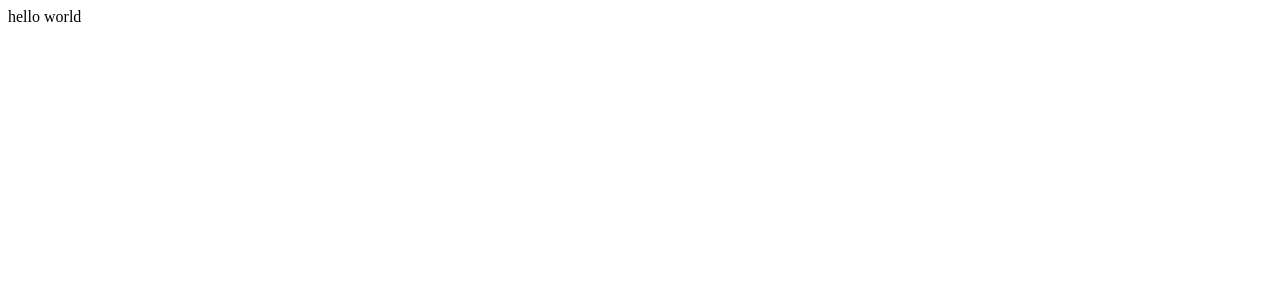
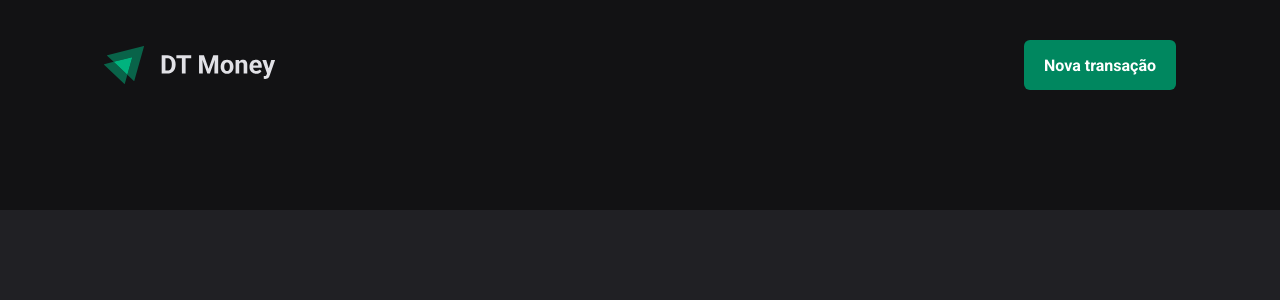
Before and after one commit to fescherer/project-studies, a React (Vite) app in the folder rocketseat/rockeseat-bootcamp/reactjs/03-DT-money/: page / in a window 1280 px wide. Shown: the top 300 px of the page. Built offline with nearby package versions, Linux system fonts and the light colour scheme.

Commit message:
:sparkles: header

```diff
--- a/rocketseat/rockeseat-bootcamp/reactjs/03-DT-money/src/App.tsx
+++ b/rocketseat/rockeseat-bootcamp/reactjs/03-DT-money/src/App.tsx
@@ -1,12 +1,13 @@
 import { ThemeProvider } from 'styled-components'
 import { defaultTheme } from './styles/theme/default'
+import { GlobalStyle } from './styles/theme/global'
+import { Transactions } from './pages/Transactions'
 
 export function App() {
   return (
     <ThemeProvider theme={defaultTheme}>
-      <div>
-        <span>hello world</span>
-      </div>
+      <GlobalStyle />
+      <Transactions />
     </ThemeProvider>
   )
 }
--- /dev/null
+++ b/rocketseat/rockeseat-bootcamp/reactjs/03-DT-money/src/components/Header/index.tsx
@@ -0,0 +1,15 @@
+import { HeaderContainer, HeaderContent, NewTransactionButton } from './styles'
+
+import logoImg from '../../assets/header-logo.svg'
+
+export function Header() {
+  return (
+    <HeaderContainer>
+      <HeaderContent>
+        <img src={logoImg} alt="" />
+
+        <NewTransactionButton>Nova transação</NewTransactionButton>
+      </HeaderContent>
+    </HeaderContainer>
+  )
+}
--- /dev/null
+++ b/rocketseat/rockeseat-bootcamp/reactjs/03-DT-money/src/components/Header/styles.ts
@@ -0,0 +1,31 @@
+import styled from 'styled-components'
+
+export const HeaderContainer = styled.header`
+  background: ${(props) => props.theme['gray-900']};
+  padding: 2.5rem 0 7.5rem;
+`
+
+export const HeaderContent = styled.div`
+  width: 100%;
+  max-width: 1120px;
+  margin: 0 auto;
+  padding: 0 1.5rem;
+  display: flex;
+  justify-content: space-between;
+  align-items: center;
+`
+
+export const NewTransactionButton = styled.button`
+  height: 50px;
+  border: 0;
+  background: ${(props) => props.theme['green-500']};
+  color: ${(props) => props.theme['white']};
+  font-weight: bold;
+  padding: 0 1.25rem;
+  border-radius: 6px;
+  cursor: pointer;
+  &:hover {
+    background: ${(props) => props.theme['green-700']};
+    transition: background-color 0.2s;
+  }
+`
--- /dev/null
+++ b/rocketseat/rockeseat-bootcamp/reactjs/03-DT-money/src/pages/Transactions/index.tsx
@@ -0,0 +1,9 @@
+import { Header } from '../../components/Header'
+
+export function Transactions() {
+  return (
+    <div>
+      <Header />
+    </div>
+  )
+}
```
Also changed, not shown: rocketseat/rockeseat-bootcamp/reactjs/03-DT-money/src/assets/header-logo.svg (added), rocketseat/rockeseat-bootcamp/reactjs/03-DT-money/src/pages/Transactions/styles.ts (added).
